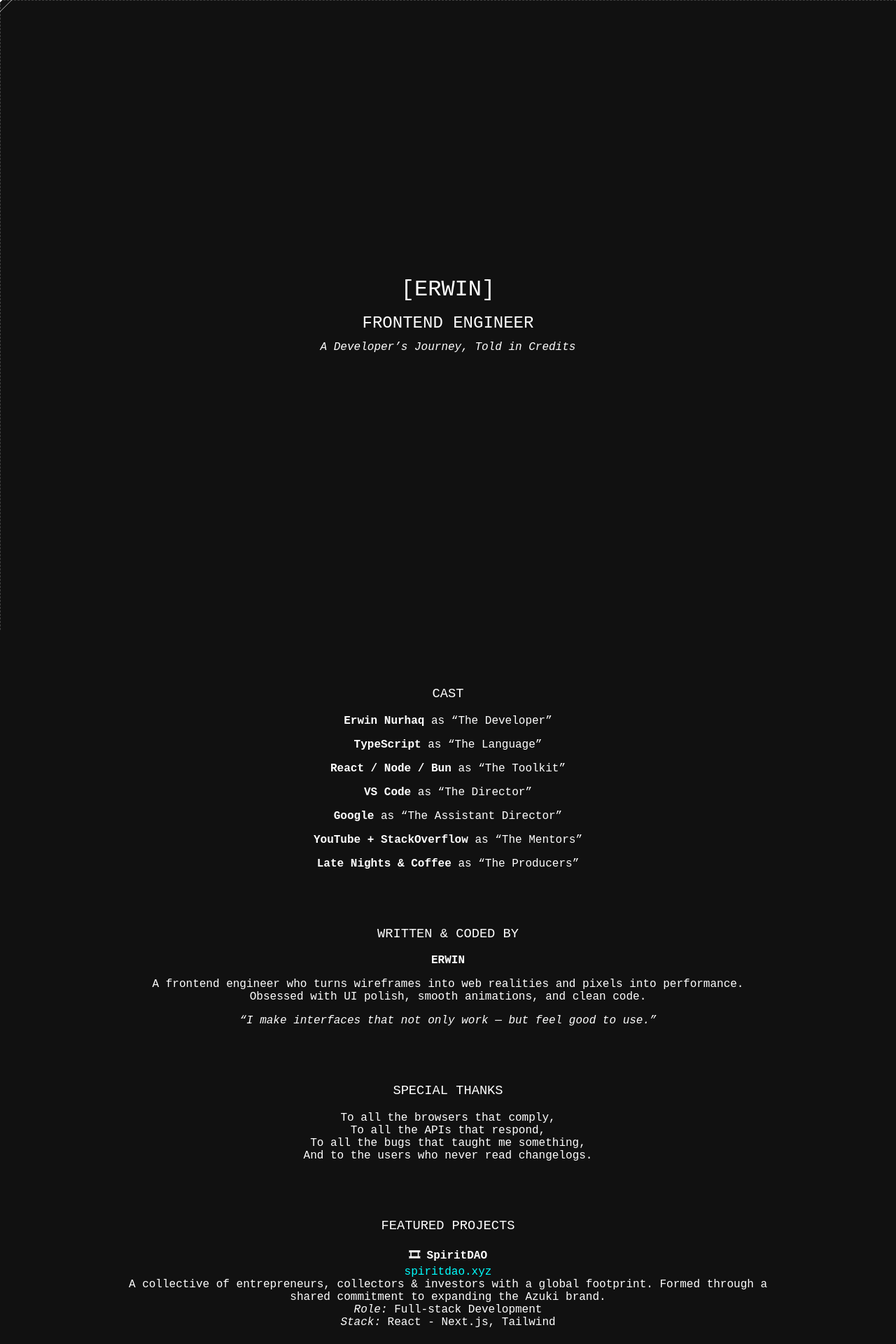
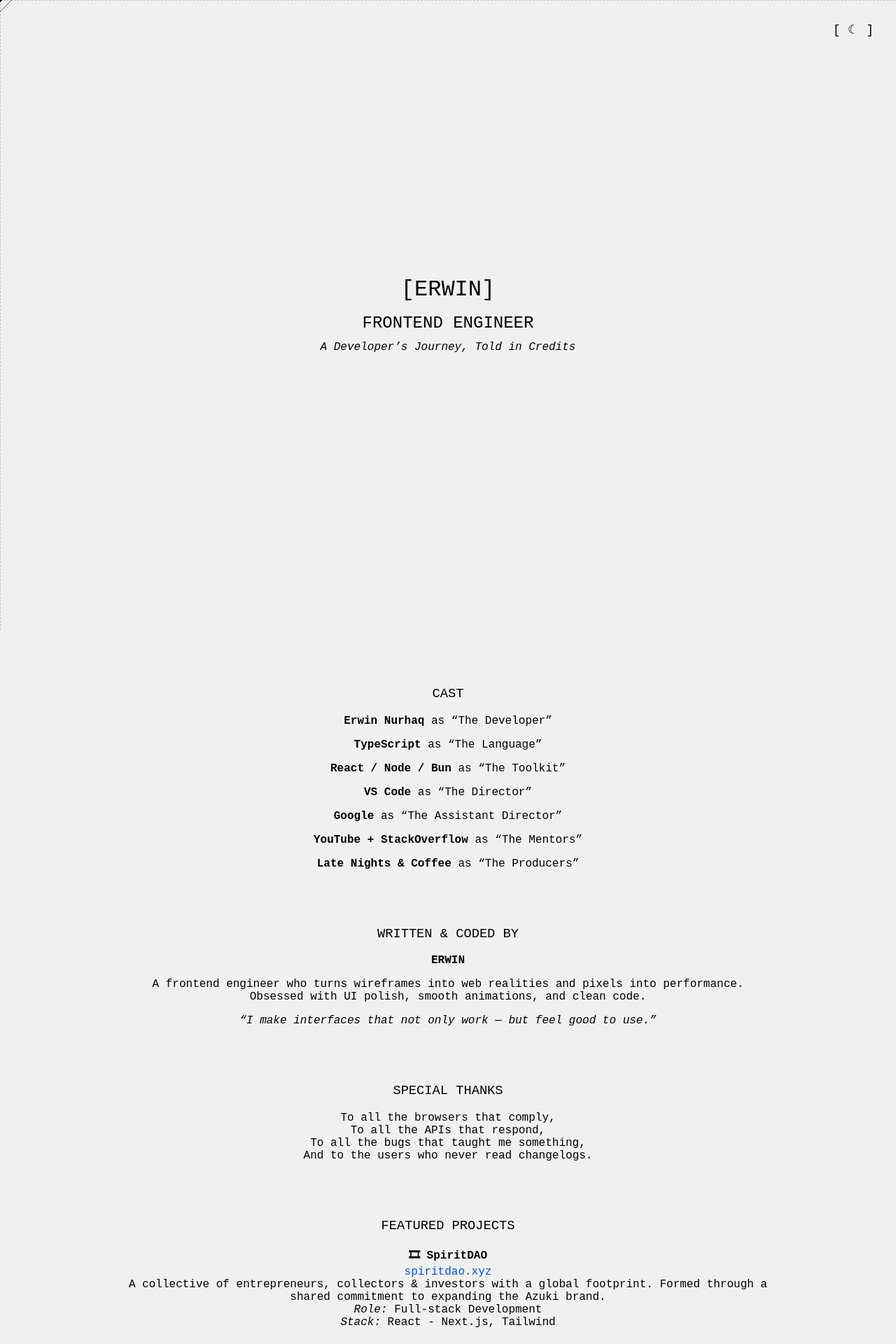
Before and after one commit to erwinnurhaq/erwinnurhaq.github.io, a Jekyll site: the page built from index.html, in a window 1280 px wide. Shown: the top 1920 px of the page at 70% size. Built offline with Jekyll 4.4.1, drawn with Linux system fonts in a browser that asks for light colours.

Commit message:
feat: add dark/light mode toggle with persistent local storage support

```diff
--- a/_layouts/post.html
+++ b/_layouts/post.html
@@ -10,9 +10,12 @@
 
   <link rel="stylesheet" href="/assets/css/index.css" />
   <link rel="stylesheet" href="/assets/css/post.css" />
+
+  <script src="/theme-init.js"></script>
 </head>
 
 <body>
+  <button id="theme-toggle" data-hoverable="true" aria-label="Toggle Theme">[ ☀ ]</button>
   <div class="main-container">
 
     <section class="back-navigation">
--- a/assets/css/blog.css
+++ b/assets/css/blog.css
@@ -33,7 +33,7 @@
 
 .post-title {
   font-size: 1.2rem;
-  color: var(--light);
+  color: var(--theme-fg);
   text-decoration: none;
   transition: color 0.3s;
 }
--- a/assets/css/index.css
+++ b/assets/css/index.css
@@ -7,7 +7,13 @@
 :root {
   --dark: #111111;
   --light: #ffffff;
+
+  /* Theme mapping defaults to dark */
+  --theme-bg: var(--dark);
+  --theme-fg: var(--light);
   --link: #0ff;
+  --link-border: rgba(0, 255, 255, 0.3);
+  --link-bg: rgba(0, 255, 255, 0.05);
 
   /* Text Colors */
   --text-main: #dddddd;
@@ -19,27 +25,63 @@
   --border-lighter: rgba(255, 255, 255, 0.2);
   --bg-light: rgba(255, 255, 255, 0.05);
 
-  /* Link Variations */
-  --link-border: rgba(0, 255, 255, 0.3);
-  --link-bg: rgba(0, 255, 255, 0.05);
-
   /* Code Blocks */
   --dark-code: #0a0a0a;
 }
 
+/* Light Mode Overrides ("Silver Screen") */
+[data-theme="light"] {
+  --theme-bg: #f0f0f0;
+  --theme-fg: #000000;
+  --link: #0055cc;
+  --link-border: rgba(0, 85, 204, 0.3);
+  --link-bg: rgba(0, 85, 204, 0.05);
+
+  --text-main: #333333;
+  --text-muted: #555555;
+  --text-lighter: #777777;
+
+  --border-light: rgba(0, 0, 0, 0.1);
+  --border-lighter: rgba(0, 0, 0, 0.2);
+  --bg-light: rgba(0, 0, 0, 0.05);
+
+  --dark-code: #e0e0e0;
+}
+
+/* System preference defaults (fallback if no local storage is set) */
+@media (prefers-color-scheme: light) {
+  :root:not([data-theme="dark"]) {
+    --theme-bg: #f0f0f0;
+    --theme-fg: #000000;
+    --link: #0055cc;
+    --link-border: rgba(0, 85, 204, 0.3);
+    --link-bg: rgba(0, 85, 204, 0.05);
+
+    --text-main: #333333;
+    --text-muted: #555555;
+    --text-lighter: #777777;
+
+    --border-light: rgba(0, 0, 0, 0.1);
+    --border-lighter: rgba(0, 0, 0, 0.2);
+    --bg-light: rgba(0, 0, 0, 0.05);
+
+    --dark-code: #e0e0e0;
+  }
+}
+
 ::selection {
-  color: var(--dark);
-  background-color: var(--light);
+  color: var(--theme-bg);
+  background-color: var(--theme-fg);
 }
 
 ::-moz-selection {
-  color: var(--dark);
-  background-color: var(--light);
+  color: var(--theme-bg);
+  background-color: var(--theme-fg);
 }
 
 ::-ms-selection {
-  color: var(--dark);
-  background-color: var(--light);
+  color: var(--theme-bg);
+  background-color: var(--theme-fg);
 }
 
 html {
@@ -51,8 +93,8 @@
   font-family: monospace;
   margin: 0;
   padding: 0;
-  background-color: var(--dark);
-  color: var(--light);
+  background-color: var(--theme-bg);
+  color: var(--theme-fg);
   position: relative;
   cursor: none;
 }
@@ -167,7 +209,7 @@
 .n-cursor-one {
   width: 5px;
   height: 5px;
-  background-color: var(--light);
+  background-color: var(--theme-fg);
   transition:
     width 0.3s,
     height 0.3s,
@@ -177,7 +219,7 @@
 .n-cursor-two {
   width: 25px;
   height: 25px;
-  border: 1px solid var(--light);
+  border: 1px solid var(--theme-fg);
   opacity: 0.5;
   transition: all 200ms ease-out;
 }
@@ -189,12 +231,12 @@
 
 .n-crosshair-v {
   height: 100vh;
-  border-left: 1px dashed var(--light);
+  border-left: 1px dashed var(--theme-fg);
 }
 
 .n-crosshair-h {
   width: 100vw;
-  border-top: 1px dashed var(--light);
+  border-top: 1px dashed var(--theme-fg);
 }
 
 .n-cursor-down {
@@ -214,3 +256,23 @@
   margin-top: 5rem;
   text-align: center;
 }
+
+#theme-toggle {
+  position: fixed;
+  top: 1.5rem;
+  right: 1.5rem;
+  background: none;
+  border: none;
+  color: var(--theme-fg);
+  cursor: none;
+  font-family: monospace;
+  font-size: 1.1rem;
+  z-index: 100;
+  padding: 0.5rem;
+  transition: opacity 0.2s ease;
+  user-select: none;
+}
+
+#theme-toggle:hover {
+  opacity: 0.7;
+}
--- a/blog.html
+++ b/blog.html
@@ -16,9 +16,12 @@
   <link rel="icon" href="/favicon.ico" type="image/x-icon" />
 
   <link rel="stylesheet" href="/assets/css/blog.css" />
+
+  <script src="/theme-init.js"></script>
 </head>
 
 <body>
+  <button id="theme-toggle" data-hoverable="true" aria-label="Toggle Theme">[ ☀ ]</button>
   <div class="main-container">
 
     <section class="back-navigation">
--- a/index.html
+++ b/index.html
@@ -34,9 +34,12 @@
 
   <link rel="stylesheet" href="/assets/css/index.css" />
   <link rel="icon" href="/favicon.ico" type="image/x-icon" />
+
+  <script src="/theme-init.js"></script>
 </head>
 
 <body>
+  <button id="theme-toggle" data-hoverable="true" aria-label="Toggle Theme">[ ☀ ]</button>
   <div class="main-container">
     <div class="screen">
       <h1>[ERWIN]</h1>
--- a/main.js
+++ b/main.js
@@ -4,7 +4,7 @@
 const cursorTwo = document.querySelector(".n-cursor-two");
 const footerYear = document.getElementById("footer-year");
 
-const hoverableTagName = ["A", "H1", "H2", "H3"];
+const hoverableTagName = ["A", "H1", "H2", "H3", "BUTTON"];
 let mouseX = 0;
 let mouseY = 0;
 let hoverable = false;
@@ -46,5 +46,22 @@
 if (footerYear) {
 	footerYear.innerHTML = new Date().getFullYear();
 }
+
+const themeToggle = document.getElementById("theme-toggle");
+if (themeToggle) {
+	const currentTheme = document.documentElement.getAttribute("data-theme") ||
+		(window.matchMedia("(prefers-color-scheme: light)").matches ? "light" : "dark");
+	themeToggle.innerText = currentTheme === "light" ? "[ ☾ ]" : "[ ☀ ]";
+
+	themeToggle.addEventListener("click", () => {
+		const isLight = document.documentElement.getAttribute("data-theme") === "light" ||
+			(!document.documentElement.hasAttribute("data-theme") && window.matchMedia("(prefers-color-scheme: light)").matches);
+		const newTheme = isLight ? "dark" : "light";
+		document.documentElement.setAttribute("data-theme", newTheme);
+		localStorage.setItem("theme", newTheme);
+		themeToggle.innerText = newTheme === "light" ? "[ ☾ ]" : "[ ☀ ]";
+	});
+}
+
 console.info(`> Ich bin gut. lololol ∘ ∘ ∘ ( °ヮ° )' `);
 requestAnimationFrame(updateCursor);
--- /dev/null
+++ b/theme-init.js
@@ -0,0 +1,8 @@
+(function() {
+  var saved = localStorage.getItem('theme');
+  if (saved) {
+    document.documentElement.setAttribute('data-theme', saved);
+  } else if (window.matchMedia('(prefers-color-scheme: light)').matches) {
+    document.documentElement.setAttribute('data-theme', 'light');
+  }
+})();
```
Also changed, not shown: assets/css/post.css (+9 -9 lines).
